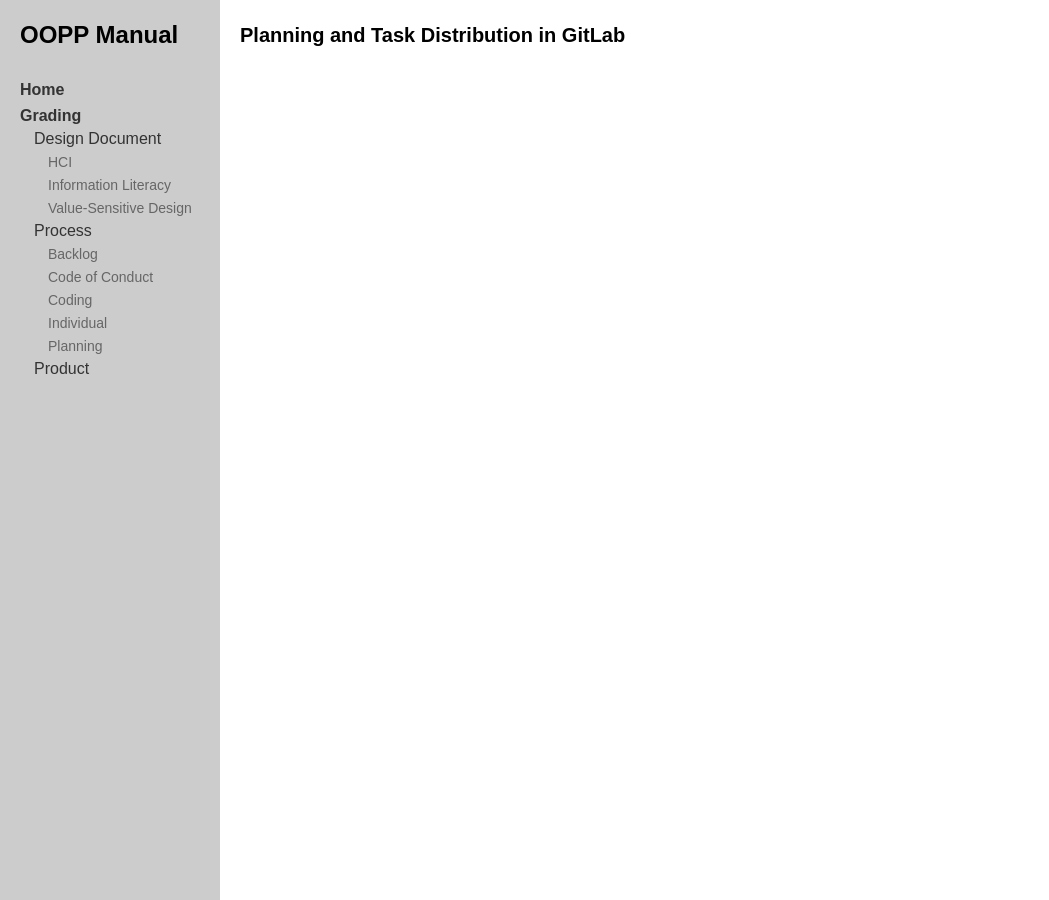
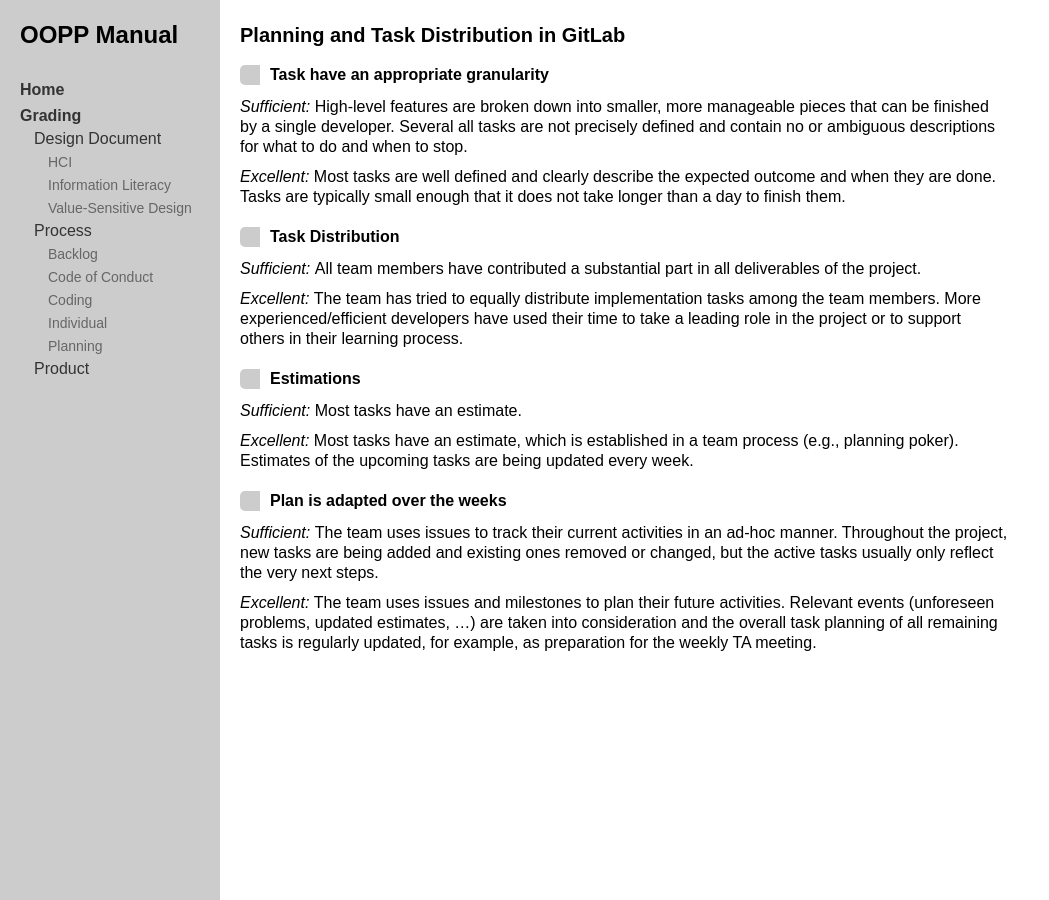
Before and after one commit to proksch/oopp-manual, a Jekyll site: the page built from grading/process/planning.md, in a window 1280 px wide. Shown: the whole page, without its empty margins (0-1049 px from the left). Built offline with Jekyll 4.4.1, drawn with Linux system fonts in a browser that asks for light colours.

Commit message:
add first draft of planning rubric

```diff
--- a/grading/process/planning.md
+++ b/grading/process/planning.md
@@ -3,3 +3,36 @@ layout: default
 title: Planning and Task Distribution in GitLab
 short-title: Planning
 ---
+
+## Task have an appropriate granularity
+
+Sufficient
+: High-level features are broken down into smaller, more manageable pieces that can be finished by a single developer.
+Several all tasks are not precisely defined and contain no or ambiguous descriptions for what to do and when to stop.
+
+Excellent
+: Most tasks are well defined and clearly describe the expected outcome and when they are done. Tasks are typically small enough that it does not take longer than a day to finish them.
+
+## Task Distribution
+
+Sufficient
+: All team members have contributed a substantial part in all deliverables of the project.
+
+Excellent
+: The team has tried to equally distribute implementation tasks among the team members. More experienced/efficient developers have used their time to take a leading role in the project or to support others in their learning process.
+
+## Estimations
+
+Sufficient
+: Most tasks have an estimate.
+
+Excellent
+: Most tasks have an estimate, which is established in a team process (e.g., planning poker). Estimates of the upcoming tasks are being updated every week.
+
+## Plan is adapted over the weeks
+
+Sufficient
+: The team uses issues to track their current activities in an ad-hoc manner. Throughout the project, new tasks are being added and existing ones removed or changed, but the active tasks usually only reflect the very next steps.
+
+Excellent
+: The team uses issues and milestones to plan their future activities. Relevant events (unforeseen problems, updated estimates, ...) are taken into consideration and the overall task planning of all remaining tasks is regularly updated, for example, as preparation for the weekly TA meeting.
```
